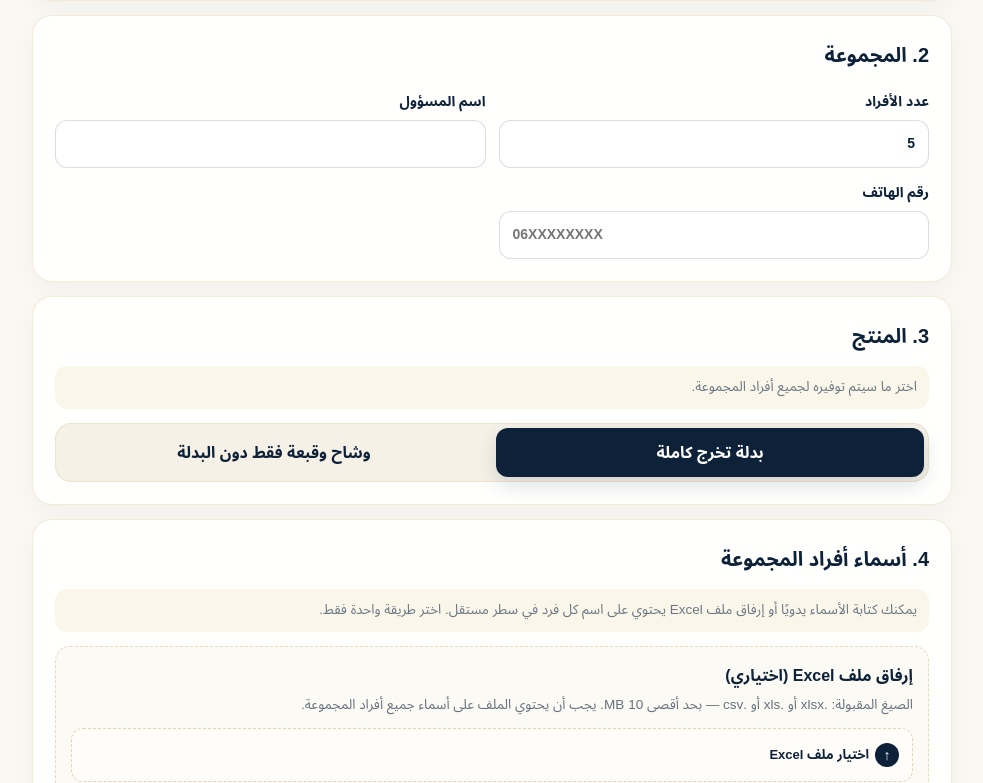
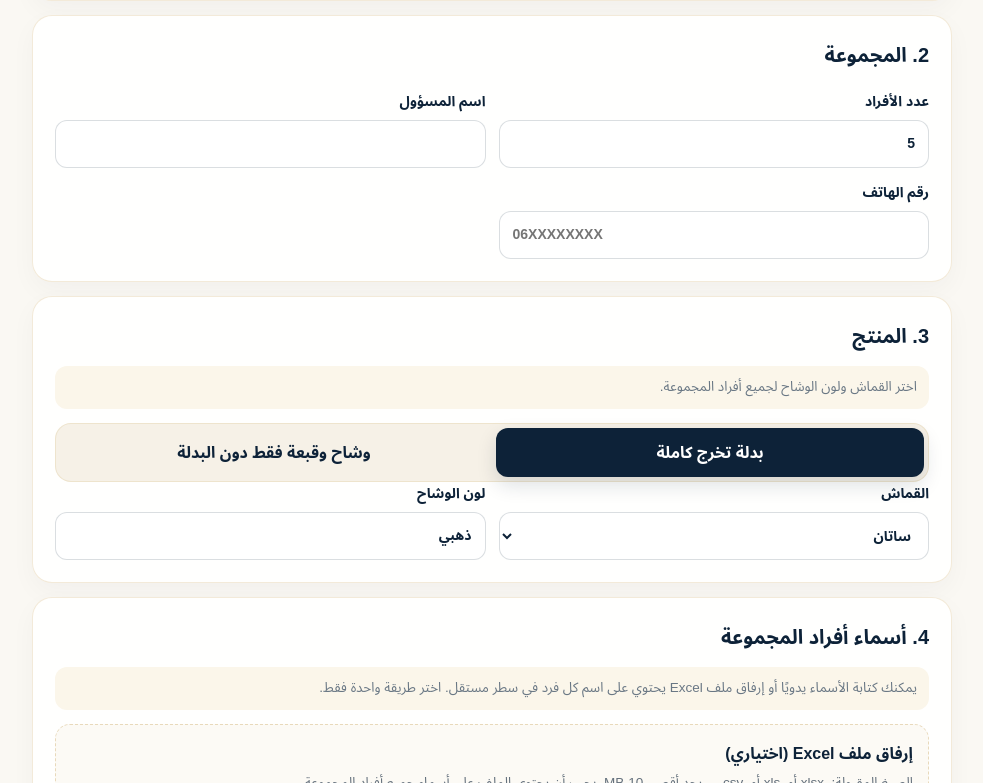
Before and after one commit to azar-pro/graduation_morocco_web, a Next.js app: page /group-orders in a window 1280 px wide. Shown: the part 443-1226 px from the top of the page, without its empty margins (148-1131 px from the left). Built offline with nearby package versions, Linux system fonts and the light colour scheme; no server answers.

Commit message:
fix: add fabric and shawl color to group order form

```diff
--- a/app/group-orders/GroupOrderClient.tsx
+++ b/app/group-orders/GroupOrderClient.tsx
@@ -21,6 +21,8 @@ const initial: GroupOrderDraft = {
   deliveryTime: "12:00",
   members: Array(5).fill(""),
   productType: "fullOutfit",
+  fabric: "ساتان",
+  shawlColor: "ذهبي",
   rightShawl: { enabled: false, type: "", text: "", logoPath: null },
   leftShawl: { enabled: false, type: "", text: "", logoPath: null },
   backShawl: { enabled: false, type: "", text: "", logoPath: null },
@@ -179,18 +181,28 @@ export default function GroupOrderClient() {
         </div>
       </section>
 
-      {draft.orderType === "شراء" && (
-        <section className="formSection">
-          <h2>3. المنتج</h2>
-          <p className="sectionHint">اختر ما سيتم توفيره لجميع أفراد المجموعة.</p>
+      <section className="formSection">
+        <h2>3. المنتج</h2>
+        <p className="sectionHint">اختر القماش ولون الوشاح لجميع أفراد المجموعة.</p>
+        {draft.orderType === "شراء" && (
           <div className="choiceGrid">
             <button type="button" className={draft.productType === "fullOutfit" ? "choice active" : "choice"}
               onClick={() => setDraft((d) => ({ ...d, productType: "fullOutfit" }))}>بدلة تخرج كاملة</button>
             <button type="button" className={draft.productType === "shawlAndCap" ? "choice active" : "choice"}
               onClick={() => setDraft((d) => ({ ...d, productType: "shawlAndCap" }))}>وشاح وقبعة فقط دون البدلة</button>
           </div>
-        </section>
-      )}
+        )}
+        <div className="fieldGrid">
+          <label>القماش
+            <select value={draft.fabric} onChange={(e) => setDraft((d) => ({ ...d, fabric: e.target.value as GroupOrderDraft["fabric"] }))}>
+              <option value="ساتان">ساتان</option><option value="موبرة">موبرة</option>
+            </select>
+          </label>
+          <label>لون الوشاح
+            <input value={draft.shawlColor} onChange={(e) => setDraft((d) => ({ ...d, shawlColor: e.target.value }))} maxLength={80} required />
+          </label>
+        </div>
+      </section>
 
       {draft.orderType === "شراء" && (
         <section className="formSection">
```
